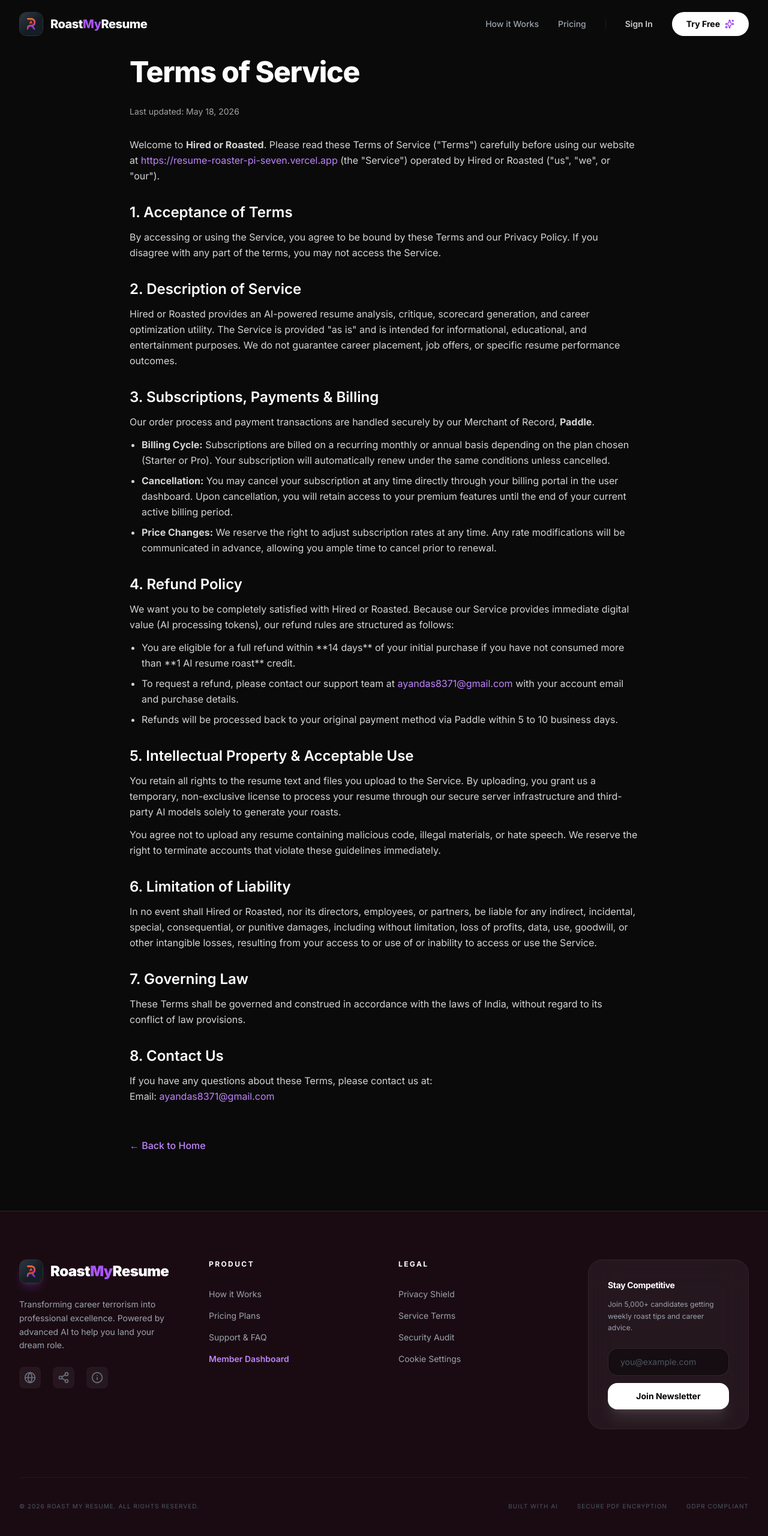
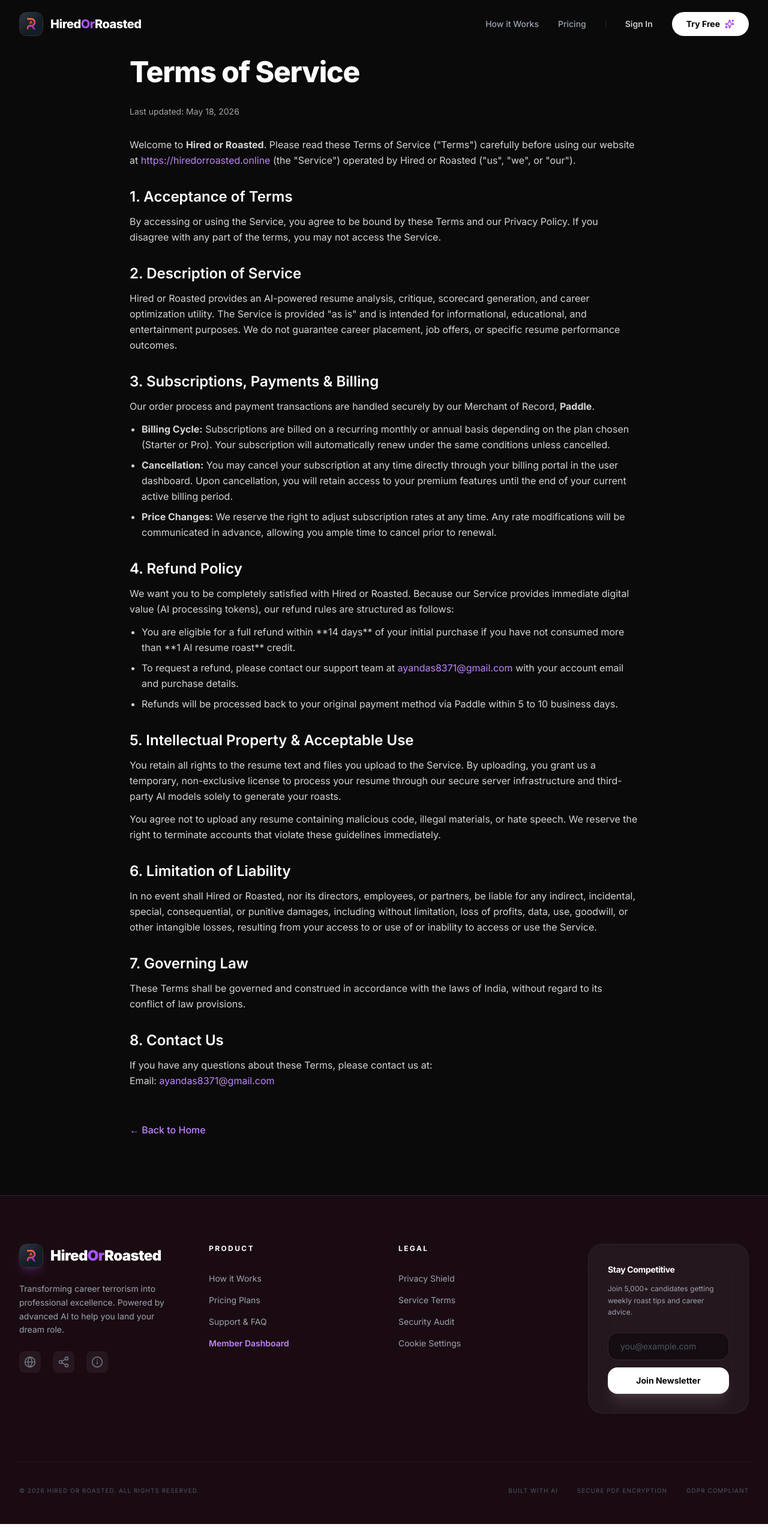
Before and after one commit to ayandas8371-art/resume-roaster, a React app: page /terms in a window 1280 px wide. Shown: the whole page at 60% size. Built offline with nearby package versions, Linux system fonts and the light colour scheme; some packages are replaced by stand-ins of ours; no server answers.

Commit message:
chore: update branding and production domain to hiredorroasted.online

```diff
--- a/src/app/(marketing)/privacy/page.tsx
+++ b/src/app/(marketing)/privacy/page.tsx
@@ -8,7 +8,7 @@ export default function PrivacyPage() {
         <p className="text-sm text-neutral-400">Last updated: May 18, 2026</p>
 
         <p>
-          At <strong>Hired or Roasted</strong>, accessible from <Link href="https://resume-roaster-pi-seven.vercel.app" className="text-purple-400 hover:underline">https://resume-roaster-pi-seven.vercel.app</Link>, one of our main priorities is the privacy of our visitors. This Privacy Policy document contains types of information that is collected and recorded by Hired or Roasted and how we use it.
+          At <strong>Hired or Roasted</strong>, accessible from <Link href="https://hiredorroasted.online" className="text-purple-400 hover:underline">https://hiredorroasted.online</Link>, one of our main priorities is the privacy of our visitors. This Privacy Policy document contains types of information that is collected and recorded by Hired or Roasted and how we use it.
         </p>
 
         <section className="space-y-3">
--- a/src/app/(marketing)/terms/page.tsx
+++ b/src/app/(marketing)/terms/page.tsx
@@ -8,7 +8,7 @@ export default function TermsPage() {
         <p className="text-sm text-neutral-400">Last updated: May 18, 2026</p>
 
         <p>
-          Welcome to <strong>Hired or Roasted</strong>. Please read these Terms of Service ("Terms") carefully before using our website at <Link href="https://resume-roaster-pi-seven.vercel.app" className="text-purple-400 hover:underline">https://resume-roaster-pi-seven.vercel.app</Link> (the "Service") operated by Hired or Roasted ("us", "we", or "our").
+          Welcome to <strong>Hired or Roasted</strong>. Please read these Terms of Service ("Terms") carefully before using our website at <Link href="https://hiredorroasted.online" className="text-purple-400 hover:underline">https://hiredorroasted.online</Link> (the "Service") operated by Hired or Roasted ("us", "we", or "our").
         </p>
 
         <section className="space-y-3">
--- a/src/app/layout.tsx
+++ b/src/app/layout.tsx
@@ -19,7 +19,7 @@ const jetbrainsMono = JetBrains_Mono({
 });
 
 export const metadata: Metadata = {
-  metadataBase: new URL("https://resume-roaster-pi-seven.vercel.app"),
+  metadataBase: new URL("https://hiredorroasted.online"),
   title: {
     default: "Hired or Roasted — Savage AI Resume Roaster & Critique",
     template: "%s | Hired or Roasted",
@@ -42,7 +42,7 @@ export const metadata: Metadata = {
   openGraph: {
     type: "website",
     locale: "en_US",
-    url: "https://resume-roaster-pi-seven.vercel.app",
+    url: "https://hiredorroasted.online",
     title: "Hired or Roasted — Savage AI Resume Roaster & Critique",
     description:
       "Get roasted by our savage AI recruiter. Receive brutally honest critiques, metrics-driven fixes, and a shareable scorecard. Upload your resume now!",
@@ -73,7 +73,7 @@ const websiteSchema = {
   "@context": "https://schema.org",
   "@type": "WebSite",
   "name": "Hired or Roasted",
-  "url": "https://resume-roaster-pi-seven.vercel.app",
+  "url": "https://hiredorroasted.online",
 };
 
 const softwareSchema = {
--- a/src/app/robots.ts
+++ b/src/app/robots.ts
@@ -1,7 +1,7 @@
 import { MetadataRoute } from "next";
 
 export default function robots(): MetadataRoute.Robots {
-  const baseUrl = "https://resume-roaster-pi-seven.vercel.app";
+  const baseUrl = "https://hiredorroasted.online";
 
   return {
     rules: [
--- a/src/app/sitemap.ts
+++ b/src/app/sitemap.ts
@@ -1,7 +1,7 @@
 import { MetadataRoute } from "next";
 
 export default function sitemap(): MetadataRoute.Sitemap {
-  const baseUrl = "https://resume-roaster-pi-seven.vercel.app";
+  const baseUrl = "https://hiredorroasted.online";
   const now = new Date();
 
   return [
--- a/src/components/marketing/footer.tsx
+++ b/src/components/marketing/footer.tsx
@@ -18,7 +18,7 @@ export function Footer() {
                   className="h-full w-full object-contain"
                 />
               </div>
-              <span className="text-2xl font-black text-white tracking-tight">Roast<span className="text-purple-500">My</span>Resume</span>
+              <span className="text-2xl font-black text-white tracking-tight">Hired<span className="text-purple-500">Or</span>Roasted</span>
             </Link>
             <p className="text-sm text-gray-400 leading-relaxed max-w-xs">
               Transforming career terrorism into professional excellence. Powered by advanced AI to help you land your dream role.
@@ -67,7 +67,7 @@ export function Footer() {
         </div>
 
         <div className="mt-20 flex flex-col md:flex-row items-center justify-between border-t border-white/5 pt-10 text-[10px] uppercase tracking-widest text-gray-600">
-          <p>© {new Date().getFullYear()} Roast My Resume. All rights reserved.</p>
+          <p>© {new Date().getFullYear()} Hired or Roasted. All rights reserved.</p>
           <div className="mt-4 md:mt-0 flex gap-8">
             <span>Built with AI</span>
             <span>Secure PDF Encryption</span>
--- a/src/components/marketing/hero.tsx
+++ b/src/components/marketing/hero.tsx
@@ -66,7 +66,7 @@ export function Hero() {
                 <button className="group relative flex h-14 sm:h-20 items-center justify-center gap-3 overflow-hidden rounded-2xl sm:rounded-3xl bg-gradient-to-r from-orange-600 via-red-600 to-purple-700 px-8 sm:px-12 text-base sm:text-xl font-black text-white transition-all hover:scale-[1.05] active:scale-95 shadow-[0_0_50px_rgba(234,88,12,0.4)]">
                   <div className="absolute inset-0 bg-white/10 opacity-0 transition-opacity group-hover:opacity-100" />
                   <img src="/brand/logo.png" alt="Logo" className="h-6 w-6 sm:h-8 sm:w-8 object-contain" />
-                  Roast My Resume Free <ArrowRight className="h-5 w-5 sm:h-6 sm:w-6 transition-transform group-hover:translate-x-1" />
+                  Hired or Roasted Free <ArrowRight className="h-5 w-5 sm:h-6 sm:w-6 transition-transform group-hover:translate-x-1" />
                 </button>
               </SignUpButton>
             </Show>
--- a/src/components/marketing/navbar.tsx
+++ b/src/components/marketing/navbar.tsx
@@ -27,12 +27,12 @@ export function Navbar() {
           <div className="relative h-10 w-10 overflow-hidden rounded-xl border border-white/20 bg-black transition-transform group-hover:scale-110">
             <img
               src="/brand/logo.png"
-              alt="Roast My Resume Logo"
+              alt="Hired or Roasted Logo"
               className="h-full w-full object-contain"
             />
           </div>
           <span className="text-xl font-extrabold tracking-tight text-white">
-            Roast<span className="text-purple-500">My</span>Resume
+            Hired<span className="text-purple-500">Or</span>Roasted
           </span>
         </Link>
 
--- a/src/components/refer-friend-card.tsx
+++ b/src/components/refer-friend-card.tsx
@@ -4,7 +4,7 @@ import { useState, useEffect } from "react";
 import { Copy, Check, Gift } from "lucide-react";
 import { motion, AnimatePresence } from "framer-motion";
 
-const PROD_URL = "https://roastmyresume.com";
+const PROD_URL = "https://hiredorroasted.online";
 
 export function ReferFriendCard() {
   const [copied, setCopied] = useState(false);
@@ -38,7 +38,7 @@ export function ReferFriendCard() {
     if (typeof navigator !== "undefined" && navigator.share) {
       try {
         await navigator.share({
-          title: "Roast My Resume",
+          title: "Hired or Roasted",
           text: "Get brutally honest AI feedback on your resume. It's free!",
           url: referralLink,
         });
--- a/src/components/score-breakdown-modal.tsx
+++ b/src/components/score-breakdown-modal.tsx
@@ -344,7 +344,7 @@ export function ScoreBreakdownModal({ roast, onClose }: ScoreBreakdownModalProps
               <span className="text-[8px] font-black uppercase tracking-widest text-white/50">AI Powered</span>
             </div>
             <p className="text-[9px] font-black uppercase tracking-[0.4em] text-transparent bg-clip-text bg-gradient-to-r from-orange-400 to-purple-500">
-              roastmyresume.com
+              hiredorroasted.online
             </p>
           </div>
         </div>
--- a/src/components/share-card.tsx
+++ b/src/components/share-card.tsx
@@ -162,7 +162,7 @@ export function ShareCard({ score, headline, bestBurn, onClose }: ShareCardProps
                 </div>
                 {/* Restored gorgeous gradient text! */}
                 <p className="text-sm font-black tracking-widest text-transparent bg-clip-text bg-gradient-to-r from-orange-400 to-purple-400 drop-shadow-md">
-                  roastmyresume.com
+                  hiredorroasted.online
                 </p>
               </div>
             </div>
--- a/src/lib/ai.ts
+++ b/src/lib/ai.ts
@@ -94,7 +94,7 @@ function createAIClient(config: AIConfig): OpenAI {
       config.provider === "openrouter"
         ? {
             "HTTP-Referer": process.env.NEXT_PUBLIC_APP_URL || "http://localhost:3000",
-            "X-Title": "Roast My Resume",
+            "X-Title": "Hired or Roasted",
           }
         : undefined,
   });
--- a/src/lib/email.ts
+++ b/src/lib/email.ts
@@ -19,7 +19,7 @@ export async function sendRoastEmail(to: string, userName: string, score: number
     const resend = getResend();
     if (!resend) return;
     await resend.emails.send({
-      from: 'Roast My Resume <onboarding@resend.dev>',
+      from: 'Hired or Roasted <onboarding@resend.dev>',
       to: [to],
       subject: `Your Resume Roast Result: ${score}/10 🔥`,
       html: `
@@ -33,7 +33,7 @@ export async function sendRoastEmail(to: string, userName: string, score: number
           <p>Want to see the full roast and the fixed version?</p>
           <a href="${process.env.NEXT_PUBLIC_APP_URL}/dashboard" style="display: inline-block; background-color: #A855F7; color: white; padding: 12px 24px; border-radius: 8px; text-decoration: none; font-weight: bold;">View Full Roast</a>
           <p style="margin-top: 40px; font-size: 12px; color: #71717A;">
-            Roast My Resume — Stop submitting mid resumes.
+            Hired or Roasted — Stop submitting mid resumes.
           </p>
         </div>
       `
--- a/src/lib/model-router.ts
+++ b/src/lib/model-router.ts
@@ -50,7 +50,7 @@ const openRouterClient = isRealKey(process.env.OPENROUTER_API_KEY)
       baseURL: "https://openrouter.ai/api/v1",
       defaultHeaders: {
         "HTTP-Referer": process.env.NEXT_PUBLIC_APP_URL || "http://localhost:3000",
-        "X-Title": "Roast My Resume",
+        "X-Title": "Hired or Roasted",
       },
     })
   : null;
--- a/src/types/index.ts
+++ b/src/types/index.ts
@@ -1,5 +1,5 @@
 // ============================================
-// CORE TYPES FOR ROAST MY RESUME
+// CORE TYPES FOR HIRED OR ROASTED
 // ============================================
 
 export enum Plan {
```
Also changed, not shown: src/lib/resend.ts (+5 -5 lines).
